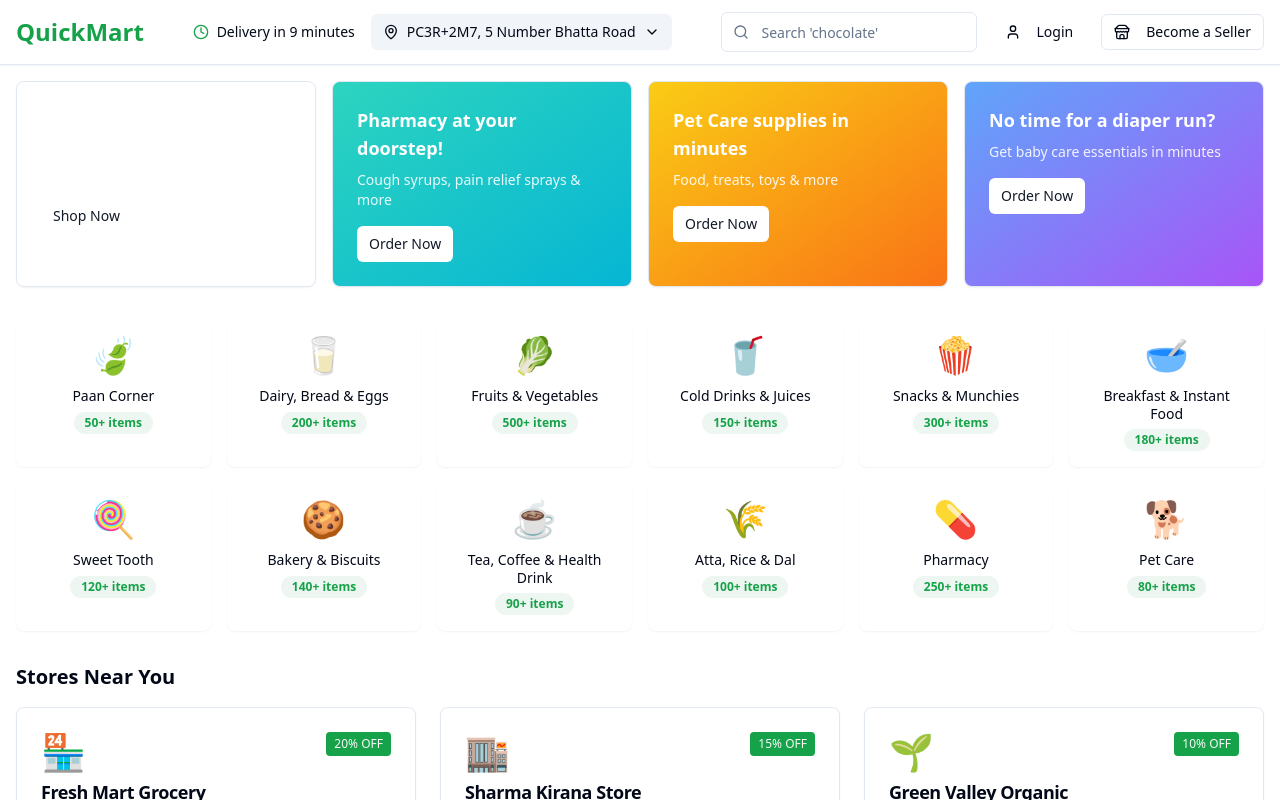
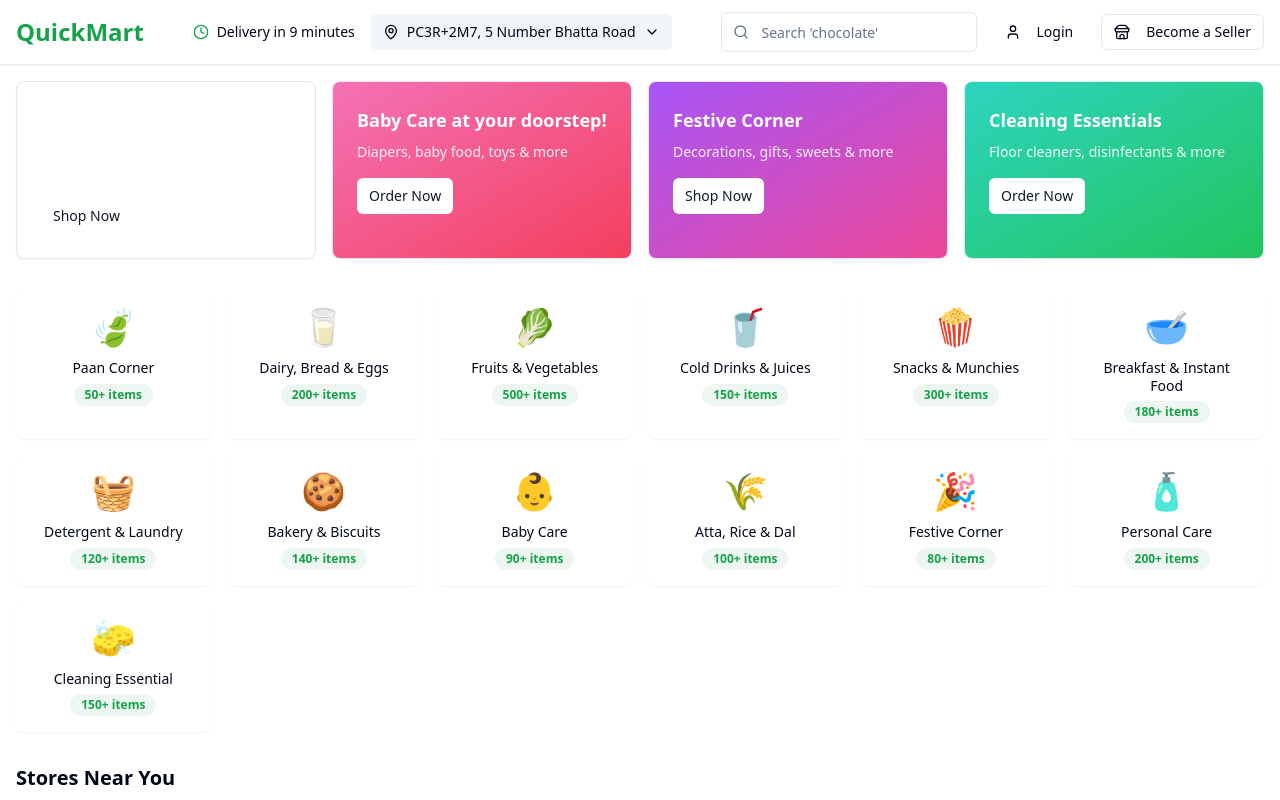
Before and after one commit to dev200413y/taste-tracker-site, a React (Vite) app: page / in a window 1280 px wide. Shown: the top 800 px of the page. Built offline with nearby package versions, Linux system fonts and the light colour scheme.

Commit message:
Add product categories
Added new product categories: Pet Care, Tea & Coffee, Sweets, Detergent & Laundry, Baby Care, Festive Corner, Personal Care, and Cleaning Essentials.

```diff
--- a/src/pages/Index.tsx
+++ b/src/pages/Index.tsx
@@ -15,12 +15,13 @@ const Index = () => {
     { name: "Cold Drinks & Juices", emoji: "🥤", items: "150+ items", color: "bg-orange-500" },
     { name: "Snacks & Munchies", emoji: "🍿", items: "300+ items", color: "bg-yellow-500" },
     { name: "Breakfast & Instant Food", emoji: "🥣", items: "180+ items", color: "bg-red-500" },
-    { name: "Sweet Tooth", emoji: "🍭", items: "120+ items", color: "bg-pink-500" },
+    { name: "Detergent & Laundry", emoji: "🧺", items: "120+ items", color: "bg-blue-600" },
     { name: "Bakery & Biscuits", emoji: "🍪", items: "140+ items", color: "bg-amber-500" },
-    { name: "Tea, Coffee & Health Drink", emoji: "☕", items: "90+ items", color: "bg-brown-500" },
+    { name: "Baby Care", emoji: "👶", items: "90+ items", color: "bg-pink-400" },
     { name: "Atta, Rice & Dal", emoji: "🌾", items: "100+ items", color: "bg-yellow-600" },
-    { name: "Pharmacy", emoji: "💊", items: "250+ items", color: "bg-teal-500" },
-    { name: "Pet Care", emoji: "🐕", items: "80+ items", color: "bg-purple-500" },
+    { name: "Festive Corner", emoji: "🎉", items: "80+ items", color: "bg-purple-500" },
+    { name: "Personal Care", emoji: "🧴", items: "200+ items", color: "bg-indigo-500" },
+    { name: "Cleaning Essential", emoji: "🧽", items: "150+ items", color: "bg-teal-500" },
   ];
 
   const promoCards = [
@@ -34,26 +35,26 @@ const Index = () => {
     },
     {
       id: 2,
-      title: "Pharmacy at your doorstep!",
-      subtitle: "Cough syrups, pain relief sprays & more",
+      title: "Baby Care at your doorstep!",
+      subtitle: "Diapers, baby food, toys & more",
       buttonText: "Order Now",
-      bgColor: "bg-gradient-to-br from-teal-400 to-cyan-500",
+      bgColor: "bg-gradient-to-br from-pink-400 to-rose-500",
       textColor: "text-white"
     },
     {
       id: 3,
-      title: "Pet Care supplies in minutes",
-      subtitle: "Food, treats, toys & more",
-      buttonText: "Order Now",
-      bgColor: "bg-gradient-to-br from-yellow-400 to-orange-500",
+      title: "Festive Corner",
+      subtitle: "Decorations, gifts, sweets & more",
+      buttonText: "Shop Now",
+      bgColor: "bg-gradient-to-br from-purple-500 to-pink-500",
       textColor: "text-white"
     },
     {
       id: 4,
-      title: "No time for a diaper run?",
-      subtitle: "Get baby care essentials in minutes",
+      title: "Cleaning Essentials",
+      subtitle: "Floor cleaners, disinfectants & more",
       buttonText: "Order Now",
-      bgColor: "bg-gradient-to-br from-blue-400 to-purple-500",
+      bgColor: "bg-gradient-to-br from-teal-400 to-green-500",
       textColor: "text-white"
     }
   ];
```
